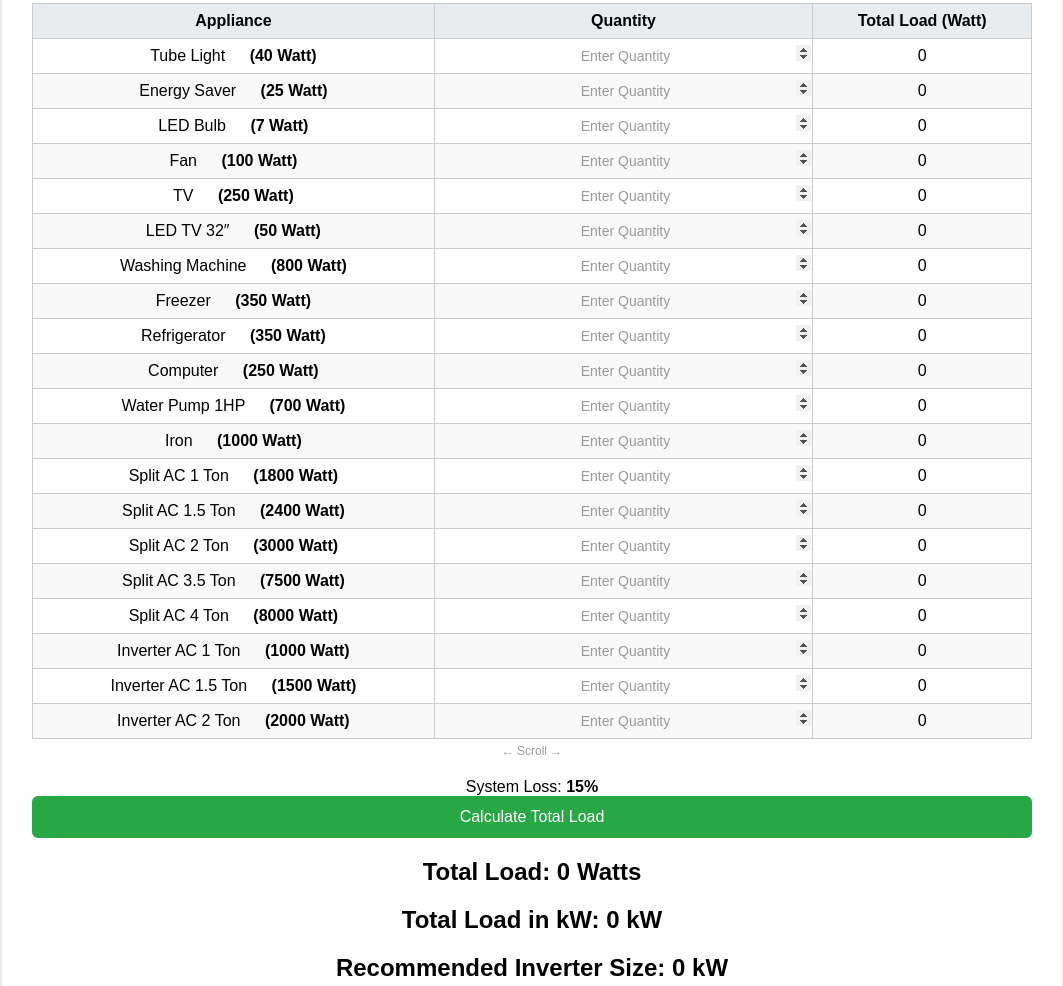
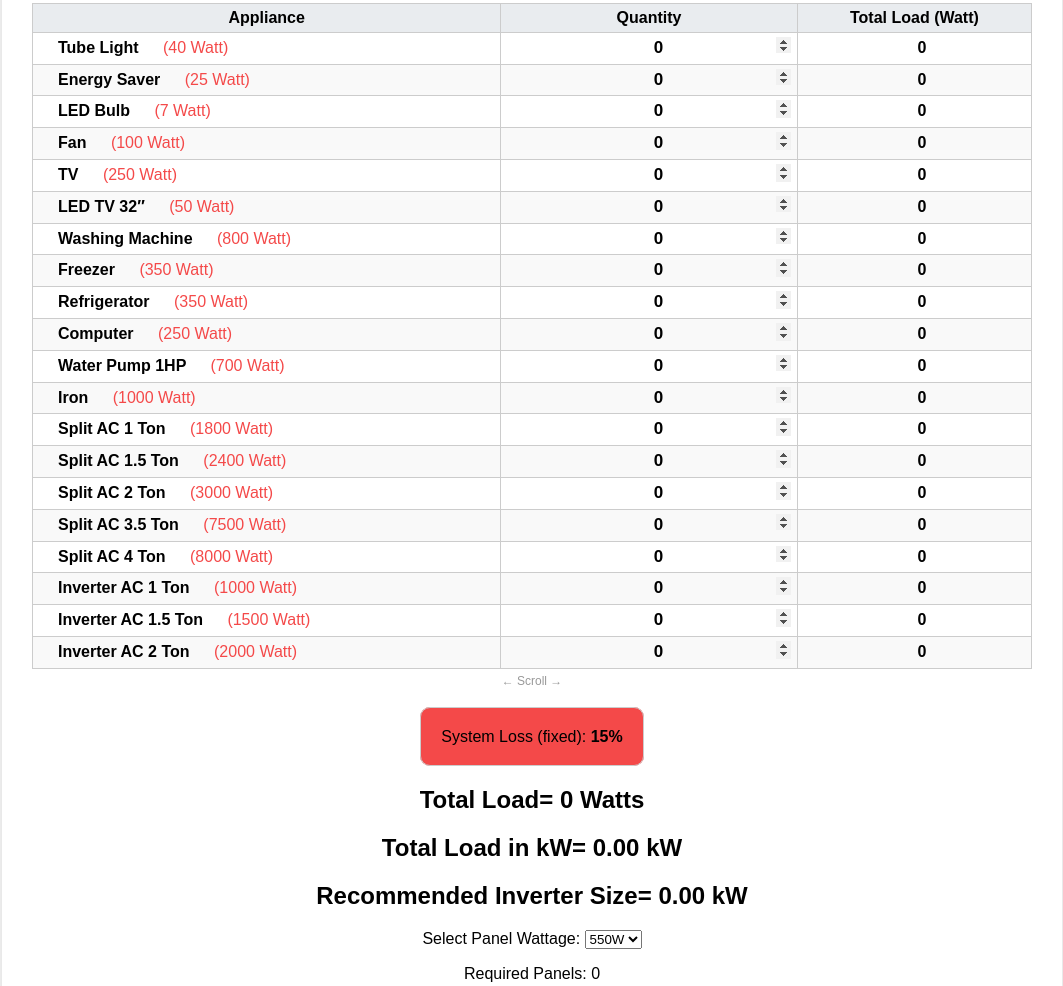
Before and after one commit to ali12550/solar_calculator_2, a plain HTML site: page index.html in a window 1280 px wide. Shown: the part 157-1143 px from the top of the page, without its empty margins (108-1171 px from the left). Drawn offline with nearby package versions, Linux system fonts and the light colour scheme.

Commit message:
final index.html

```diff
--- a/index.html
+++ b/index.html
@@ -35,6 +35,8 @@
 
         .table-wrapper {
             overflow-x: auto;
+            width: 100%;
+            display: block;
             margin-bottom: 20px;
         }
 
@@ -54,16 +56,25 @@
             margin-top: 20px;
         }
 
-    .appliance-table th,
-    .appliance-table td {
+        .appliance-table th {
             border: 1px solid #ccc;
             padding: 5px;
             text-align: center;
-        line-height:1.5;
+        }
+
+
+        .appliance-table td {
+            border: 1px solid #ccc;
+            padding-left: 25px;
+            padding-right: 10px;
+            text-align: start;
+            line-height: 1.8;
+            font-weight: 600;
         }
 
         .appliance-table tr:nth-child(even) {
             background: #f9f9f9;
+
         }
 
         .appliance-table th {
@@ -79,15 +90,17 @@
             width: 100% !important;
         }
 
-    button {
+       .container_solar button {
             width: 100%;
             padding: 12px;
-      background-color: #28a745;
+            background-color: #f44949 !important;
             border: none;
             color: white;
             font-size: 16px;
             border-radius: 6px;
             cursor: pointer;
+            max-width: 200px;
+            margin: 20px 0px;
         }
 
         .result,
@@ -99,6 +112,15 @@
             margin-top: 20px;
         }
 
+        .system-loss {
+            padding: 20px 0px;
+        }
+
+        .system-loss label {
+            background-color: #f44949 !important;
+        }
+
+        .system-loss label,
         .roi {
             background-color: #f1f9f5;
             border: 1px solid #ccc;
@@ -130,6 +152,12 @@
             box-shadow: none;
         }
 
+
+
+
+        /* exra num quantity */
+
+
         .quantity_num::-webkit-inner-spin-button,
         .quantity_num::-webkit-outer-spin-button {
             -webkit-appearance: inner-spin-button;
@@ -142,10 +170,18 @@
             height: 80%;
         }
 
+        /*  */
+
         .quantity_num::placeholder {
             font-size: 14px;
             color: #999;
             font-weight: 500;
+        }
+
+        .wattage_merge {
+            font-weight: 500;
+            padding-left: 20px;
+            color: #f44949;
         }
 
         @media (max-width: 768px) {
@@ -158,15 +194,18 @@
                 padding: 10px;
             }
 
+            .wattage_merge {
+                padding-left: 5px;
+            }
+
             .roi input {
                 width: 100%;
                 margin: 5px 0;
             }
+
+            .appliance-table td {
+                padding-left: 10px;
             }
-
-    .wattage_merge {
-      font-weight: 600;
-      padding-left: 20px;
         }
     </style>
     <script src="https://cdn.jsdelivr.net/npm/chart.js"></script>
@@ -182,6 +221,7 @@
                         <thead>
                             <tr>
                                 <th>Appliance</th>
+                                <!-- <th>Wattage</th> -->
                                 <th>Quantity</th>
                                 <th>Total Load (Watt)</th>
                             </tr>
@@ -190,15 +230,21 @@
                     </table>
                 </div>
                 <div class="system-loss">
-          <label>System Loss: <strong>15%</strong></label>
+                    <label>System Loss (fixed): <strong>15%</strong></label>
                 </div>
-        <button type="button" onclick="calculateLoad()">Calculate Total Load</button>
+                <!-- <button type="button" onclick="calculateLoad()">Calculate Total Load</button> -->
             </form>
 
             <div class="result">
-        <h2>Total Load: <span id="totalLoad">0</span> Watts</h2>
-        <h2>Total Load in kW: <span id="totalLoadKW">0</span> kW</h2>
-        <h2>Recommended Inverter Size: <span id="systemSize">0</span> kW</h2>
+                <h2>Total Load= <span id="totalLoad">0</span> Watts</h2>
+                <!-- watts to kw convert -->
+
+                <h2>Total Load in kW= <span id="totalLoadKW">0</span> kW</h2>
+                <h2>Recommended Inverter Size= <span id="systemSize">0</span> kW</h2>
+                <!-- <h2>Recommended Inverter Size: <span id="inverterSizeKW">0</span> kW</h2> -->
+
+
+
             </div>
 
             <div class="panel-suggestion">
@@ -261,9 +307,9 @@
         appliances.forEach(app => {
             const row = document.createElement('tr');
             row.innerHTML = `
-        <td>${app.name} <span class="wattage_merge">(${app.watt} Watt)</span></td>
-        <td><input min="0" class="quantity_num" placeholder="Enter Quantity" type="number" id="${app.id}" oninput="calculateLoad()"></td>
-        <td><span id="${app.id}_total">0</span></td>`;
+        <td style="width: 30%;" >${app.name} <span class="wattage_merge">(${app.watt} Watt)</span></td>
+        <td style="width: 19%;"><input min="0" class="quantity_num" placeholder="Enter Quantity" type="number" step="1" id="${app.id}" value="0" oninput="calculateLoad()"></td>
+        <td style="width: 15%; text-align: center"><span id="${app.id}_total">0</span></td>`;
             applianceList.appendChild(row);
         });
 
@@ -273,20 +319,29 @@
             const data = [];
 
             appliances.forEach(app => {
-        const qty = parseInt(document.getElementById(app.id).value) || 0;
+                const inputEl = document.getElementById(app.id);
+                let qty = parseInt(inputEl.value) || 0;
+
+                // Prevent negative numbers
+                if (qty < 0) {
+                    qty = 0;
+                    inputEl.value = 0;
+                }
+
                 const applianceTotal = qty * app.watt;
                 document.getElementById(`${app.id}_total`).innerText = applianceTotal;
+
                 if (applianceTotal > 0) {
                     labels.push(app.name);
                     data.push(applianceTotal);
                 }
+
                 totalW += applianceTotal;
             });
 
             const systemLossFactor = 1.15;
-      const systemSizeKW = (totalW / 1000) * systemLossFactor;
             const totalKW = totalW / 1000;
-
+            const systemSizeKW = totalKW * systemLossFactor;
             latestTotalW = totalW;
 
             document.getElementById('totalLoad').innerText = totalW;
@@ -317,9 +372,7 @@
                 },
                 options: {
                     responsive: true,
-          plugins: {
-            legend: { display: false }
-          },
+                    plugins: { legend: { display: false } },
                     scales: {
                         y: {
                             beginAtZero: true,
@@ -351,7 +404,13 @@
             <p><strong>Lifetime Savings:</strong> ₨ ${Math.round(lifetimeSavings).toLocaleString()}</p>
             <p><strong>ROI:</strong> ${roi.toFixed(2)}%</p>`;
         }
+
+        // Trigger initial calculation after DOM loads
+        window.onload = () => {
+            calculateLoad();
+        };
     </script>
+
 </body>
 
 </html>
```
Lines whose indentation alone changed are shown as unchanged.
